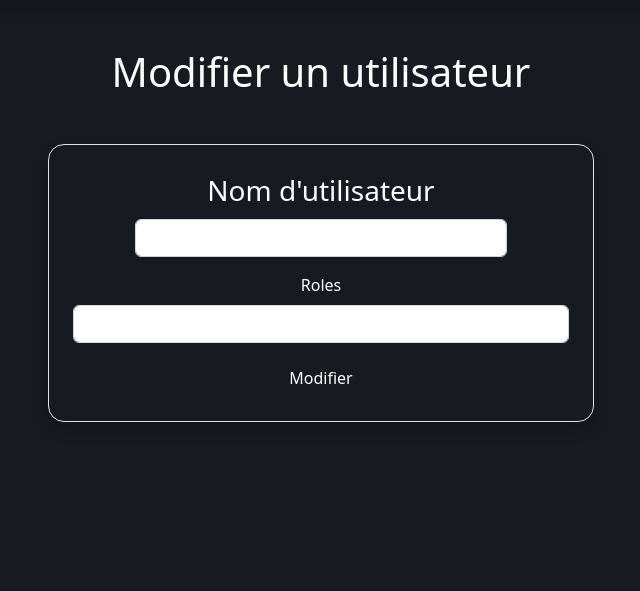
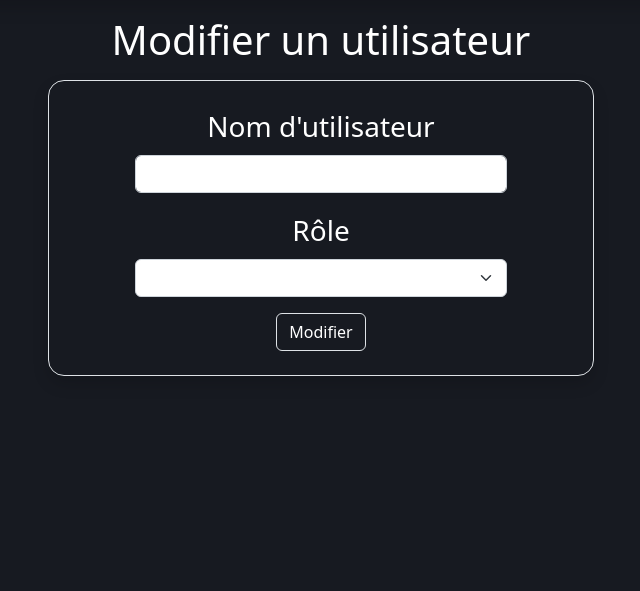
Before and after one commit to arcausin/todo-and-co, a Symfony app: template templates/user/edit.html.twig in a window 1280 px wide. Shown: the part 62-653 px from the top of the page, without its empty margins (319-959 px from the left). Run offline with Twig, Linux system fonts and the light colour scheme; the template is opened without the code that fills it, so the values that code supplies are empty; form fields are guessed from the names that the template uses; some libraries are stand-ins or nearby versions.

Commit message:
maj layout user crud

```diff
--- a/templates/user/_form.html.twig
+++ b/templates/user/_form.html.twig
@@ -5,8 +5,9 @@
     </div>
 
     <div class="form-group mb-3">
-        {{ form_row(form.roles) }}
+        {{ form_label(form.roles, 'Rôle', {'label_attr': {'class': 'form-label fs-3'}})}}
+        {{ form_widget(form.roles, {'attr': {'class': 'form-select w-75 text-center mx-auto'}})}}
     </div>
 
-    <button class="btn text-white">{{ button_label|default('Ajouter') }}</button>
+    <button class="btn text-white border">{{ button_label|default('Ajouter') }}</button>
 {{ form_end(form) }}
--- a/templates/user/edit.html.twig
+++ b/templates/user/edit.html.twig
@@ -5,7 +5,7 @@
 {% block body %}
 <div class="container">
     <div class="row">
-        <h1 class="text-center fs-1 mt-5 mb-5">Modifier un utilisateur</h1>
+        <h1 class="text-center mt-3 mb-3">Modifier un utilisateur</h1>
 
         <div class="col-12 col-md-6 offset-md-3">
             <div class="text-center border shadow rounded-4 p-4 mb-5">
```
Also changed, not shown: templates/user/index.html.twig (+6 -1 lines).
